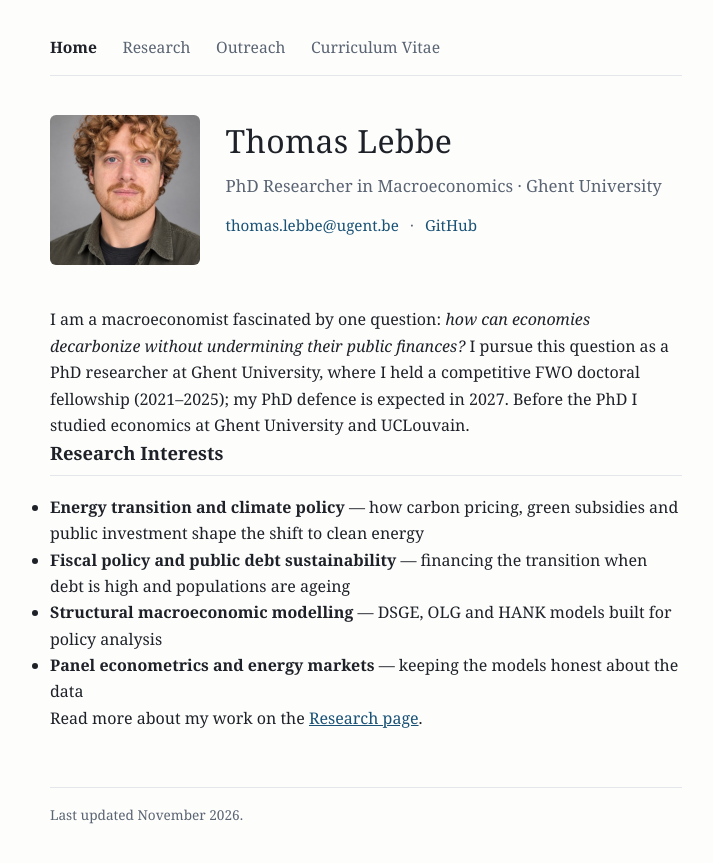
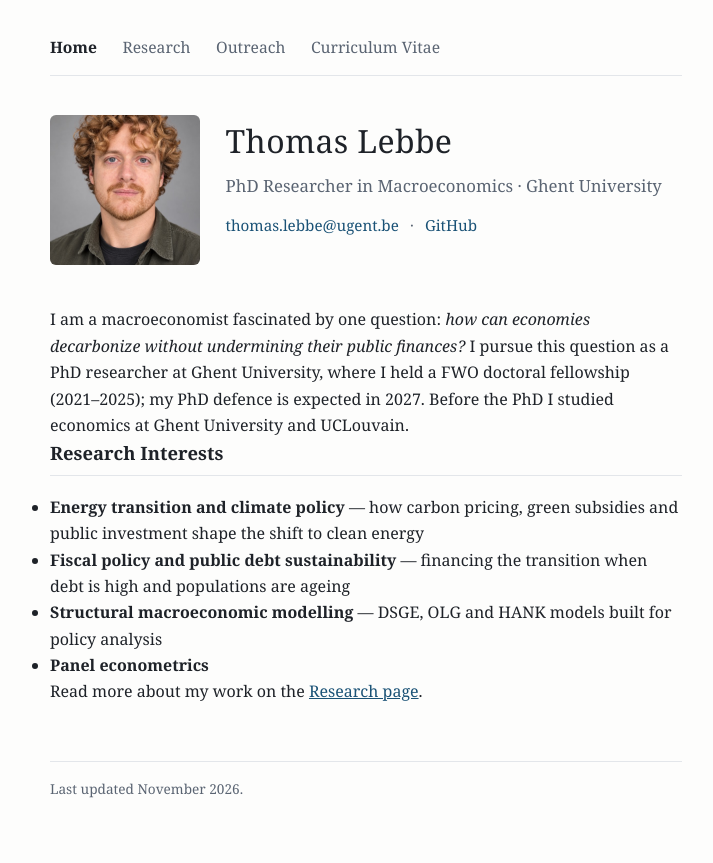
Before and after one commit to thomaslebbe/thomaslebbe.github.io, a Jekyll site: the page built from index.md, in a window 1280 px wide. Shown: the top 863 px of the page, without its empty margins (274-987 px from the left). Built offline with Jekyll 4.4.1, drawn with Linux system fonts in a browser that asks for light colours; our own code applies the rules of GitHub Pages for plain Markdown files.

Commit message:
Update index.md (via Pages CMS)

```diff
--- a/index.md
+++ b/index.md
@@ -1,24 +1,12 @@
 ---
-layout: home
-permalink: /
 ---
-
-I am a macroeconomist fascinated by one question: *how can economies
-decarbonize without undermining their public finances?* I pursue this
-question as a PhD researcher at Ghent University, where I held a
-competitive FWO doctoral fellowship (2021–2025); my PhD defence is
-expected in 2027. Before the PhD I studied economics at Ghent University
-and UCLouvain.
+I am a macroeconomist fascinated by one question: *how can economies decarbonize without undermining their public finances?* I pursue this question as a PhD researcher at Ghent University, where I held a FWO doctoral fellowship (2021–2025); my PhD defence is expected in 2027. Before the PhD I studied economics at Ghent University and UCLouvain.
 
 ## Research Interests
 
-- **Energy transition and climate policy** — how carbon pricing, green
-  subsidies and public investment shape the shift to clean energy
-- **Fiscal policy and public debt sustainability** — financing the
-  transition when debt is high and populations are ageing
-- **Structural macroeconomic modelling** — DSGE, OLG and HANK models
-  built for policy analysis
-- **Panel econometrics and energy markets** — keeping the models honest
-  about the data
+- **Energy transition and climate policy** — how carbon pricing, green subsidies and public investment shape the shift to clean energy
+- **Fiscal policy and public debt sustainability** — financing the transition when debt is high and populations are ageing
+- **Structural macroeconomic modelling** — DSGE, OLG and HANK models built for policy analysis
+- **Panel econometrics**
 
 Read more about my work on the [Research page](research.html).
```
